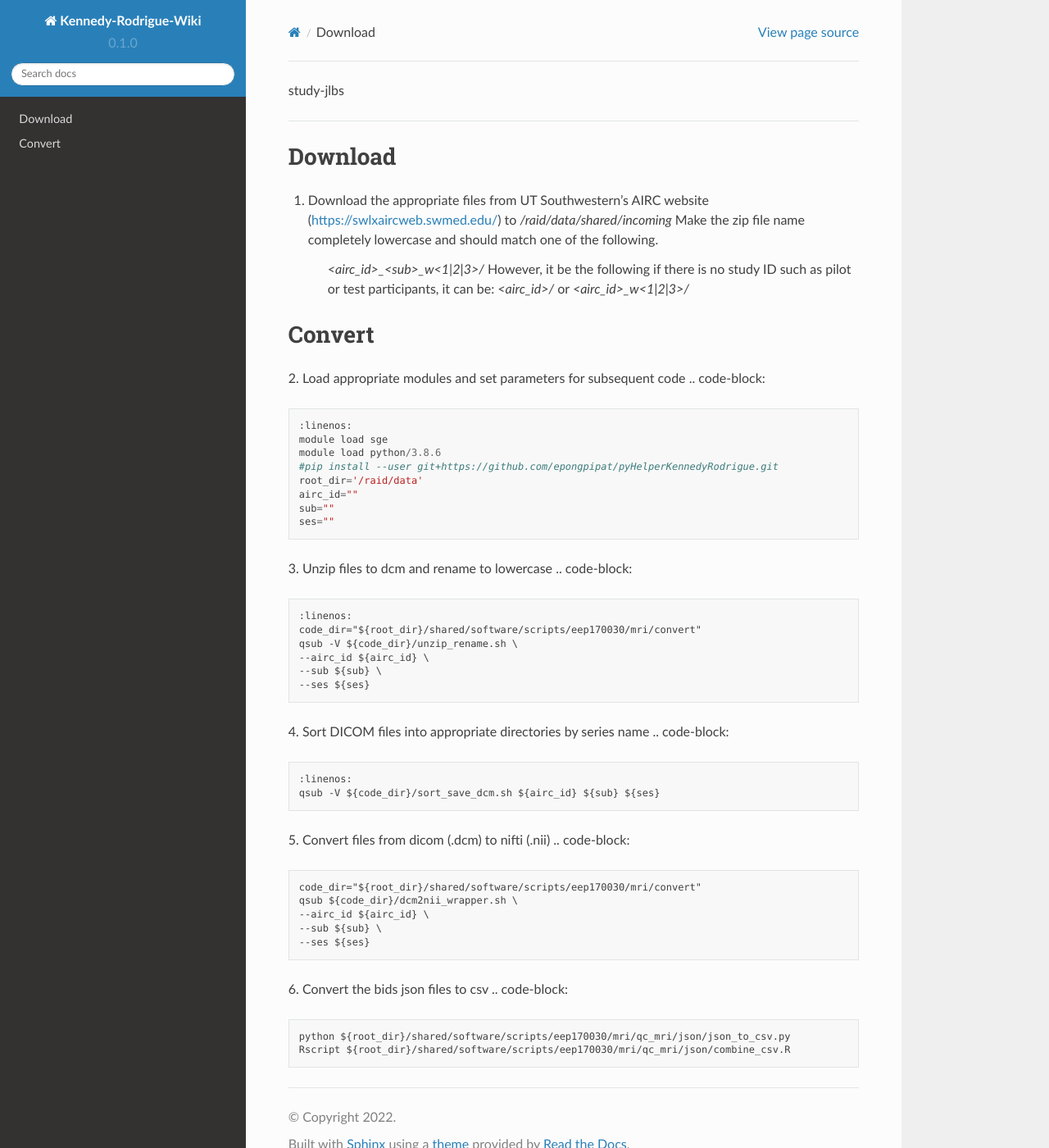
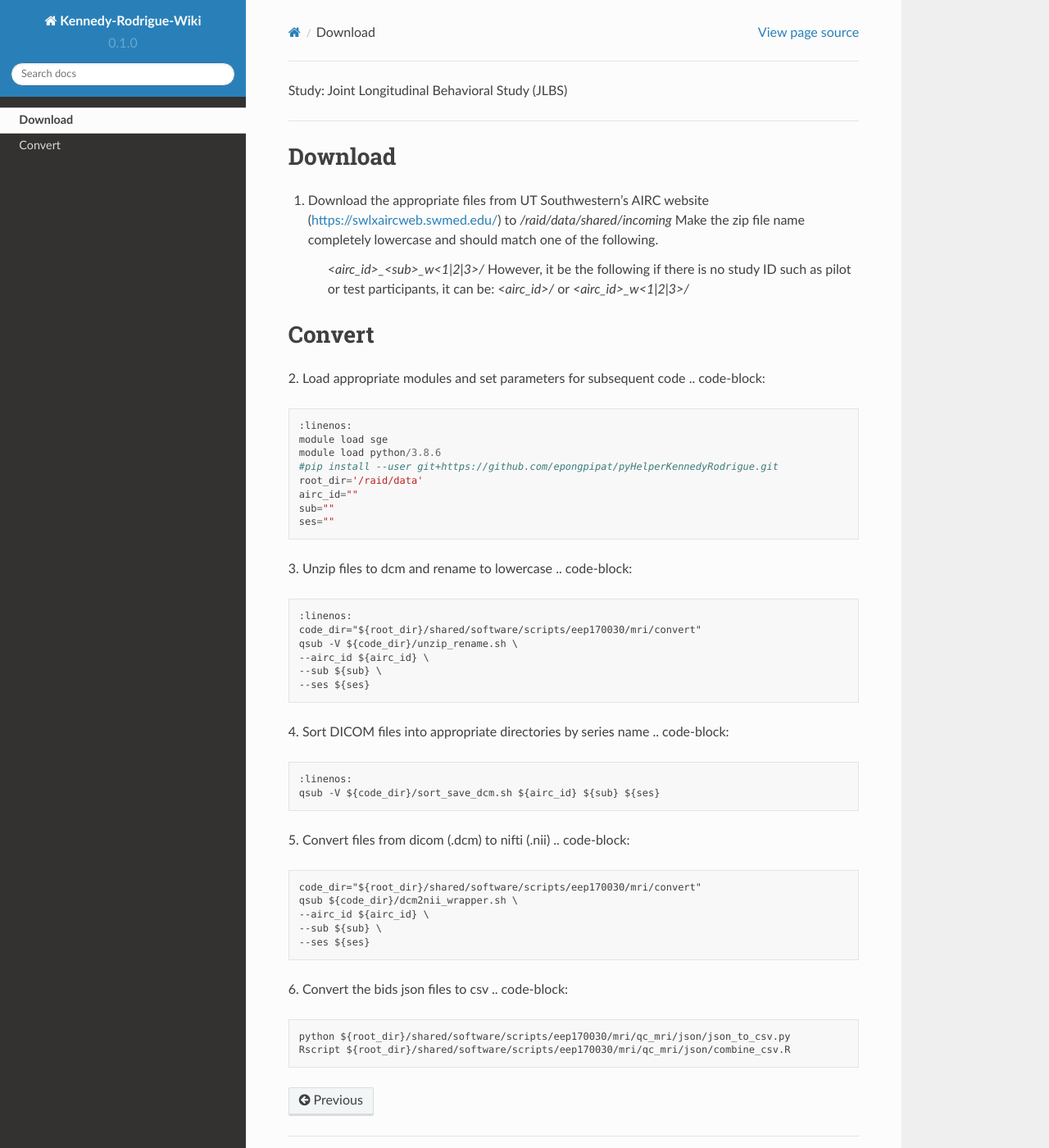
Before and after one commit to marcihorn/kennedy-rodrigue-wiki, a Sphinx documentation site: the page built from docs/source/study-jlbs.rst, in a window 1280 px wide and 1400 px high. Shown: the whole window at 82% size. Built offline with Sphinx 7.4.7 and the Read the Docs theme 2.0.0, drawn with Linux system fonts in a browser that asks for light colours.

Commit message:
add table of contents

```diff
--- a/docs/source/index.rst
+++ b/docs/source/index.rst
@@ -4,3 +4,8 @@
 .. note::
 
    This documentation is under active development
+
+.. toctree::
+   :maxdepth: 3
+
+   study-jlbs
--- a/docs/source/study-jlbs.rst
+++ b/docs/source/study-jlbs.rst
@@ -1,4 +1,4 @@
-study-jlbs
+Study: Joint Longitudinal Behavioral Study (JLBS)
 
 =====
 
```
